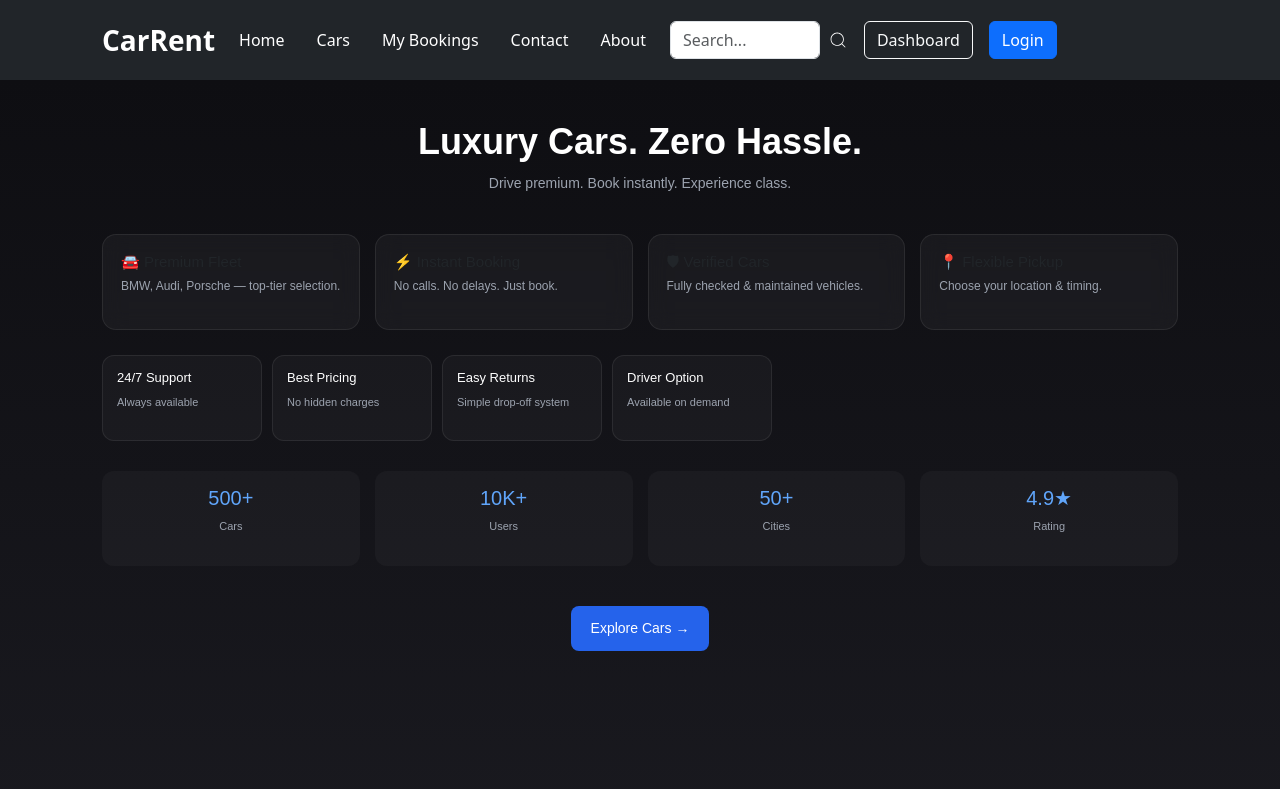
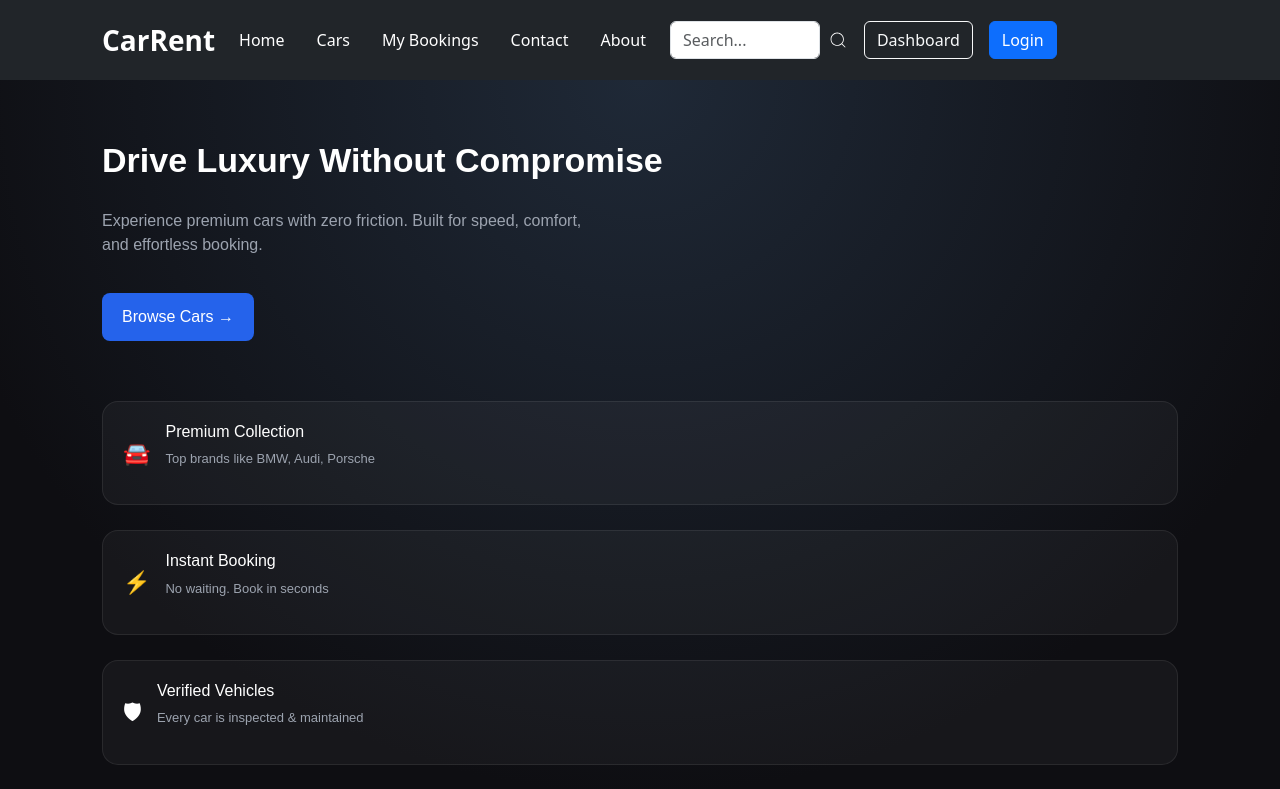
Before and after one commit to Sadyal/carrent, a React (Vite) app: page /carrent/about in a window 1280 px wide. Shown: the top 789 px of the page. Built offline with nearby package versions, Linux system fonts and the light colour scheme.

Commit message:
design alter to About.jsx

```diff
--- a/src/pages/About.jsx
+++ b/src/pages/About.jsx
@@ -9,10 +9,10 @@ const About = () => {
       <style>{`
         .about {
           min-height: 100vh;
-          padding: 40px 16px;
-          background: linear-gradient(to bottom, #0E0E12, #1A1A20);
+          background: radial-gradient(circle at top, #1f2937, #0E0E12 60%);
           color: #fff;
           font-family: "Poppins", sans-serif;
+          padding: 60px 20px;
         }
 
         .container {
@@ -22,134 +22,113 @@ const About = () => {
 
         /* HERO */
         .hero {
-          text-align: center;
-          margin-bottom: 40px;
+          display: flex;
+          flex-direction: column;
+          gap: 20px;
+          margin-bottom: 60px;
         }
 
         .hero h1 {
-          font-size: 28px;
+          font-size: 34px;
           font-weight: 600;
+          line-height: 1.2;
         }
 
         .hero p {
-          font-size: 14px;
           color: #9CA3AF;
-          margin-top: 10px;
+          max-width: 500px;
         }
 
-        /* GRID */
-        .grid {
-          display: grid;
-          grid-template-columns: repeat(2, 1fr);
-          gap: 15px;
-          margin-top: 25px;
+        .hero button {
+          width: fit-content;
+          padding: 12px 20px;
+          border-radius: 8px;
+          border: none;
+          background: #2563eb;
+          color: #fff;
+          cursor: pointer;
         }
 
-        .card {
-          padding: 18px;
-          border-radius: 14px;
-          background: rgba(255,255,255,0.04);
-          border: 1px solid rgba(255,255,255,0.08);
-          backdrop-filter: blur(10px);
-          transition: 0.3s;
+        .hero button:hover {
+          background: #1d4ed8;
         }
 
-        .card:hover {
-          transform: translateY(-3px);
-        }
-
-        .card h3 {
-          font-size: 15px;
-          margin-bottom: 6px;
-        }
-
-        .card p {
-          font-size: 12px;
-          color: #9CA3AF;
-        }
-
-        /* FEATURE STRIP */
+        /* FEATURE ROWS */
         .features {
           display: flex;
-          gap: 10px;
-          margin-top: 25px;
-          overflow-x: auto;
+          flex-direction: column;
+          gap: 25px;
         }
 
         .feature {
-          min-width: 160px;
-          padding: 14px;
-          border-radius: 12px;
-          background: rgba(255,255,255,0.03);
+          display: flex;
+          align-items: center;
+          justify-content: space-between;
+          padding: 20px;
+          border-radius: 16px;
+          background: rgba(255,255,255,0.04);
           border: 1px solid rgba(255,255,255,0.08);
         }
 
-        .feature h4 {
-          font-size: 13px;
+        .feature-left {
+          display: flex;
+          gap: 15px;
+          align-items: center;
         }
 
-        .feature p {
-          font-size: 11px;
+        .icon {
+          font-size: 22px;
+        }
+
+        .feature-text h3 {
+          font-size: 16px;
+        }
+
+        .feature-text p {
+          font-size: 13px;
           color: #9CA3AF;
         }
 
         /* STATS */
         .stats {
-          display: grid;
-          grid-template-columns: repeat(2, 1fr);
-          gap: 15px;
-          margin-top: 30px;
+          display: flex;
+          justify-content: space-between;
+          margin-top: 50px;
+          flex-wrap: wrap;
+          gap: 20px;
         }
 
         .stat {
+          flex: 1;
+          min-width: 120px;
           text-align: center;
-          padding: 15px;
-          border-radius: 12px;
-          background: rgba(255,255,255,0.03);
         }
 
         .stat h2 {
-          font-size: 20px;
           color: #60a5fa;
         }
 
         .stat p {
-          font-size: 11px;
+          font-size: 12px;
           color: #9CA3AF;
         }
 
-        /* CTA */
-        .cta {
-          margin-top: 40px;
-          text-align: center;
-        }
-
-        .cta button {
-          padding: 12px 20px;
-          border-radius: 8px;
-          border: none;
-          background: #2563eb;
-          color: #fff;
-          font-size: 14px;
-          cursor: pointer;
-        }
-
-        .cta button:hover {
-          background: #1d4ed8;
-        }
-
-        /* DESKTOP */
-        @media (min-width: 768px) {
-          .hero h1 {
-            font-size: 36px;
+        /* MOBILE */
+        @media (max-width: 768px) {
+          .hero {
+            text-align: center;
+            align-items: center;
           }
 
-          .grid {
-            grid-template-columns: repeat(4, 1fr);
+          .feature {
+            flex-direction: column;
+            align-items: flex-start;
+            gap: 10px;
           }
 
           .stats {
-            grid-template-columns: repeat(4, 1fr);
+            flex-direction: column;
+            align-items: center;
           }
         }
       `}</style>
@@ -159,54 +138,60 @@ const About = () => {
 
           {/* HERO */}
           <div className="hero">
-            <h1>Luxury Cars. Zero Hassle.</h1>
-            <p>Drive premium. Book instantly. Experience class.</p>
+            <h1>Drive Luxury Without Compromise</h1>
+            <p>
+              Experience premium cars with zero friction. Built for speed,
+              comfort, and effortless booking.
+            </p>
+
+            <button onClick={() => navigate("/cars")}>
+              Browse Cars →
+            </button>
           </div>
 
-          {/* CORE BLOCKS */}
-          <div className="grid">
-            <div className="card">
-              <h3>🚘 Premium Fleet</h3>
-              <p>BMW, Audi, Porsche — top-tier selection.</p>
-            </div>
+          {/* FEATURES */}
+          <div className="features">
 
-            <div className="card">
-              <h3>⚡ Instant Booking</h3>
-              <p>No calls. No delays. Just book.</p>
-            </div>
-
-            <div className="card">
-              <h3>🛡 Verified Cars</h3>
-              <p>Fully checked & maintained vehicles.</p>
-            </div>
-
-            <div className="card">
-              <h3>📍 Flexible Pickup</h3>
-              <p>Choose your location & timing.</p>
-            </div>
-          </div>
-
-          {/* FEATURES STRIP */}
-          <div className="features">
             <div className="feature">
-              <h4>24/7 Support</h4>
-              <p>Always available</p>
+              <div className="feature-left">
+                <div className="icon">🚘</div>
+                <div className="feature-text">
+                  <h3>Premium Collection</h3>
+                  <p>Top brands like BMW, Audi, Porsche</p>
+                </div>
+              </div>
             </div>
 
             <div className="feature">
-              <h4>Best Pricing</h4>
-              <p>No hidden charges</p>
+              <div className="feature-left">
+                <div className="icon">⚡</div>
+                <div className="feature-text">
+                  <h3>Instant Booking</h3>
+                  <p>No waiting. Book in seconds</p>
+                </div>
+              </div>
             </div>
 
             <div className="feature">
-              <h4>Easy Returns</h4>
-              <p>Simple drop-off system</p>
+              <div className="feature-left">
+                <div className="icon">🛡</div>
+                <div className="feature-text">
+                  <h3>Verified Vehicles</h3>
+                  <p>Every car is inspected & maintained</p>
+                </div>
+              </div>
             </div>
 
             <div className="feature">
-              <h4>Driver Option</h4>
-              <p>Available on demand</p>
+              <div className="feature-left">
+                <div className="icon">📍</div>
+                <div className="feature-text">
+                  <h3>Flexible Pickup</h3>
+                  <p>Choose time & location freely</p>
+                </div>
+              </div>
             </div>
+
           </div>
 
           {/* STATS */}
@@ -232,13 +217,6 @@ const About = () => {
             </div>
           </div>
 
-          {/* CTA */}
-          <div className="cta">
-            <button onClick={() => navigate("/cars")}>
-              Explore Cars →
-            </button>
-          </div>
-
         </div>
       </div>
     </>
```
